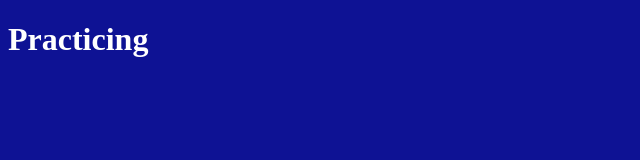
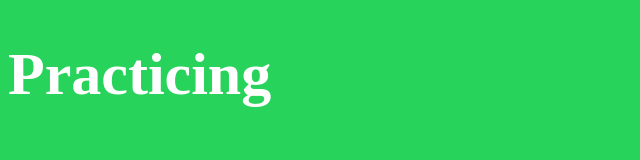
Before and after one commit to ishaniff/c16Repo, a plain HTML site: page index.html in a window 1280 px wide. Shown: the whole page, without its empty margins (0-640 px from the left). Drawn offline with Linux system fonts and the light colour scheme.

Commit message:
changed font size and background color

```diff
--- a/styles.css
+++ b/styles.css
@@ -1,4 +1,5 @@
 body {
-  background-color: rgb(14, 18, 148);
+  background-color: rgb(40, 211, 91);
   color: white;
+  font-size: 30px;
 }
```
